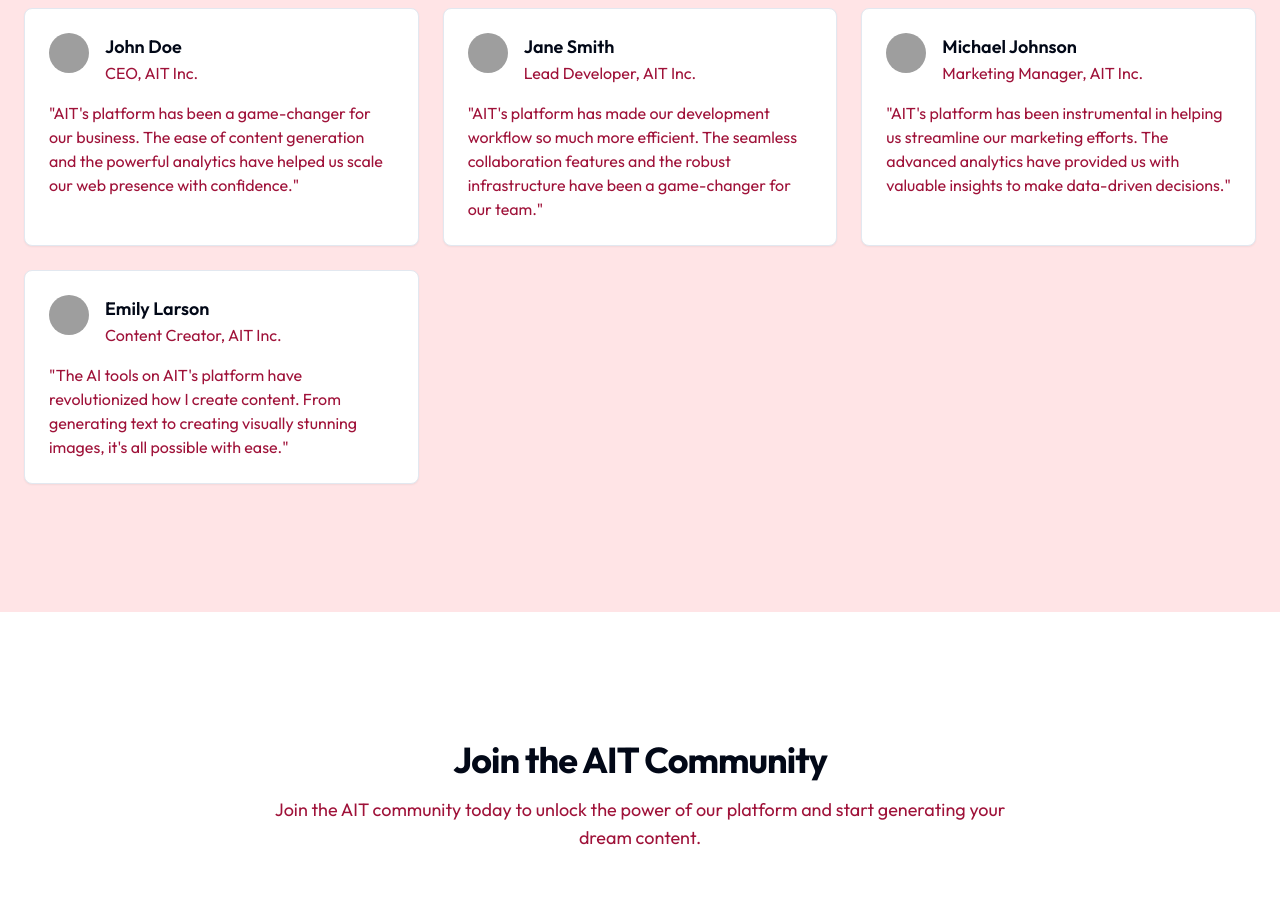
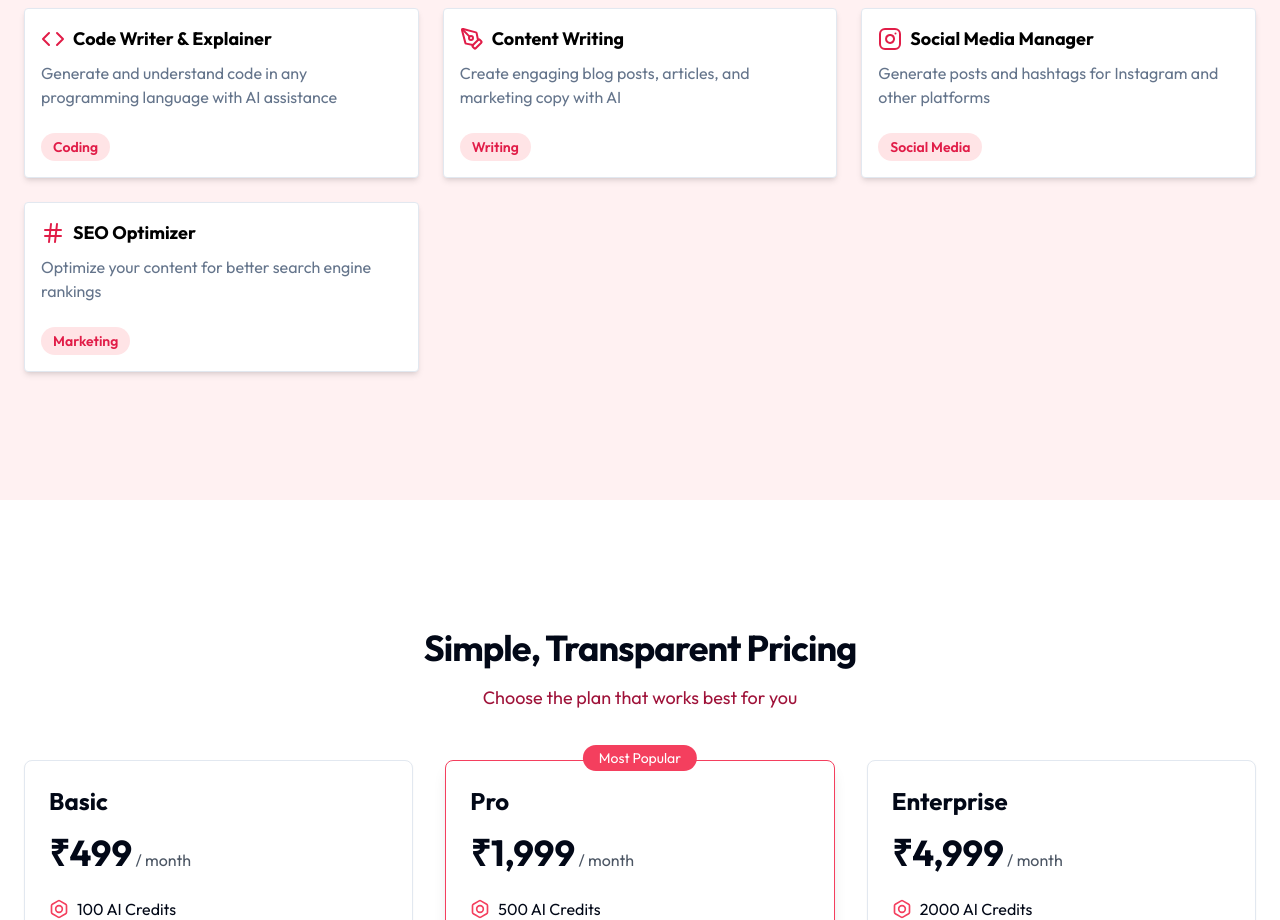
Before and after one commit to nischay-chauhan/ai-content, a Next.js app: page / in a window 1280 px wide. Shown: the part 1880-2800 px from the top of the page. Built offline with nearby package versions, Linux system fonts and the light colour scheme; grey boxes are pictures that could not be loaded.

Commit message:
razorpay check and db check

```diff
--- a/app/api/credits/route.ts
+++ b/app/api/credits/route.ts
@@ -17,7 +17,6 @@ export async function GET(req: Request) {
     });
 
     if (!credits) {
-      // Create initial credits for new user
       await db.insert(userCredits).values({
         userId,
         credits: 3,
--- a/app/api/razorpay/verify/route.ts
+++ b/app/api/razorpay/verify/route.ts
@@ -25,9 +25,8 @@ export async function POST(req: Request) {
       return NextResponse.json({ error: 'Invalid signature' }, { status: 400 });
     }
 
-    try {
-      // First update credits
-      const userCredit = await db.query.userCredits.findFirst({
+      try {
+        const userCredit = await db.query.userCredits.findFirst({
         where: (credits, { eq }) => eq(credits.userId, userId)
       });
 
@@ -46,7 +45,6 @@ export async function POST(req: Request) {
         });
       }
 
-      // Then record the transaction
       await db.insert(transactions).values({
         id: uuidv4(),
         userId,
@@ -60,7 +58,6 @@ export async function POST(req: Request) {
       return NextResponse.json({ success: true });
     } catch (dbError) {
       console.error('Database error:', dbError);
-      // If there's a database error, we should notify admin and handle compensation
       return NextResponse.json({ error: 'Failed to process payment' }, { status: 500 });
     }
   } catch (error) {
--- a/app/globals.css
+++ b/app/globals.css
@@ -175,3 +175,7 @@
     }
   }
 }
+
+html {
+  scroll-behavior: smooth;
+}
--- a/app/page.tsx
+++ b/app/page.tsx
@@ -1,7 +1,7 @@
 import { Avatar, AvatarFallback, AvatarImage } from "@/components/ui/avatar"
 import { Button } from "@/components/ui/button"
 import { Card } from "@/components/ui/card"
-import { BoltIcon, CombineIcon, InfoIcon, MountainIcon, ScalingIcon } from "lucide-react"
+import { BoltIcon, Code, CombineIcon, Hash, InfoIcon, PenTool, Instagram } from "lucide-react"
 import Image from "next/image"
 import Link from "next/link"
 
@@ -9,7 +9,7 @@ export default function Home() {
   return (
     <div className="flex min-h-screen flex-col">
       <main className="flex-1">
-        <section className="bg-gradient-to-r from-rose-500 to-rose-700 py-20 md:py-32 h-screen">
+        <section id="hero" className="bg-gradient-to-r from-rose-500 to-rose-700 py-20 md:py-32 h-screen">
           <div className="container mx-auto px-4 md:px-6 h-full flex items-center">
             <div className="grid grid-cols-1 items-center gap-8 md:grid-cols-2">
               <div className="space-y-6">
@@ -20,9 +20,12 @@ export default function Home() {
                   Our platform empowers you to generate code, images, and text with AI effortlessly. Unleash your creativity and drive innovation.
                 </p>
                 <div className="flex gap-4 mt-8">
-                  <Link href="/dashboard/" className="btn btn-primary">
-                  <Button variant="secondary">Get Started</Button></Link>
-                  <Button variant="outline">Learn More</Button>
+                  <Link href="/dashboard">
+                    <Button variant="secondary">Get Started</Button>
+                  </Link>
+                  <Link href="#features">
+                    <Button variant="outline">Learn More</Button>
+                  </Link>
                 </div>
               </div>
               <div className="relative">
@@ -34,7 +37,7 @@ export default function Home() {
             </div>
           </div>
         </section>
-        <section className="py-20 md:py-32">
+        <section id="features" className="py-20 md:py-32">
           <div className="container mx-auto px-4 md:px-6">
             <div className="grid grid-cols-1 items-center gap-8 md:grid-cols-2">
               <div>
@@ -61,7 +64,7 @@ export default function Home() {
                     </p>
                   </div>
                   <div className="rounded-lg bg-rose-100 p-4 shadow-sm hover:bg-rose-200 transition duration-300">
-                    <ScalingIcon className="h-8 w-8 text-rose-700" />
+                    <Code className="h-8 w-8 text-rose-700" />
                     <h3 className="mt-2 text-lg font-semibold">AI Text Generation</h3>
                     <p className="text-rose-800">
                       Generate text content with AI-powered writing assistants.
@@ -79,7 +82,139 @@ export default function Home() {
             </div>
           </div>
         </section>
-        <section className="bg-rose-100 py-20 md:py-32">
+        <section id="products" className="bg-rose-50 py-20 md:py-32">
+          <div className="container mx-auto px-4 md:px-6">
+            <div className="text-center mb-12">
+              <h2 className="text-3xl font-bold tracking-tight md:text-4xl">Our Products</h2>
+              <p className="mt-4 text-rose-800 md:text-lg">
+                Explore our comprehensive suite of AI-powered tools
+              </p>
+            </div>
+            <div className="grid grid-cols-1 md:grid-cols-2 lg:grid-cols-3 gap-6">
+              {[
+                {
+                  name: "Code Writer & Explainer",
+                  desc: "Generate and understand code in any programming language with AI assistance",
+                  icon: Code,
+                  category: "Coding"
+                },
+                {
+                  name: "Content Writing",
+                  desc: "Create engaging blog posts, articles, and marketing copy with AI",
+                  icon: PenTool,
+                  category: "Writing"
+                },
+                {
+                  name: "Social Media Manager",
+                  desc: "Generate posts and hashtags for Instagram and other platforms",
+                  icon: Instagram,
+                  category: "Social Media"
+                },
+                {
+                  name: "SEO Optimizer",
+                  desc: "Optimize your content for better search engine rankings",
+                  icon: Hash,
+                  category: "Marketing"
+                }
+              ].map((product, index) => (
+                <div key={index} className="p-4 gap-y-2 border shadow-md bg-white flex flex-col rounded cursor-pointer hover:scale-105 transition-all">
+                  <div className="flex items-center">
+                    <product.icon className="w-6 h-6 mr-2 text-rose-600" />
+                    <p className="text-lg font-bold text-black">{product.name}</p>
+                  </div>
+                  <p className="text-muted-foreground">{product.desc}</p>
+                  <div className="mt-4">
+                    <span className="inline-block px-3 py-1 text-sm font-semibold text-rose-600 bg-rose-100 rounded-full">
+                      {product.category}
+                    </span>
+                  </div>
+                </div>
+              ))}
+            </div>
+          </div>
+        </section>
+        <section id="pricing" className="py-20 md:py-32">
+          <div className="container mx-auto px-4 md:px-6">
+            <div className="text-center mb-12">
+              <h2 className="text-3xl font-bold tracking-tight md:text-4xl">Simple, Transparent Pricing</h2>
+              <p className="mt-4 text-rose-800 md:text-lg">
+                Choose the plan that works best for you
+              </p>
+            </div>
+            <div className="grid gap-8 md:grid-cols-3">
+              {[
+                {
+                  name: "Basic",
+                  credits: 100,
+                  price: "₹499",
+                  features: [
+                    "100 AI Credits",
+                    "Basic Support",
+                    "24/7 Customer Service",
+                    "Access to All Templates"
+                  ]
+                },
+                {
+                  name: "Pro",
+                  credits: 500,
+                  price: "₹1,999",
+                  features: [
+                    "500 AI Credits",
+                    "Priority Support",
+                    "Advanced Analytics",
+                    "Custom Templates"
+                  ],
+                  popular: true
+                },
+                {
+                  name: "Enterprise",
+                  credits: 2000,
+                  price: "₹4,999",
+                  features: [
+                    "2000 AI Credits",
+                    "Dedicated Support",
+                    "Custom Solutions",
+                    "API Access"
+                  ]
+                }
+              ].map((plan, index) => (
+                <Card key={index} className={`relative ${plan.popular ? 'border-rose-500 shadow-lg' : ''}`}>
+                  {plan.popular && (
+                    <div className="absolute -top-4 left-1/2 transform -translate-x-1/2">
+                      <span className="bg-rose-500 text-white px-4 py-1 rounded-full text-sm">
+                        Most Popular
+                      </span>
+                    </div>
+                  )}
+                  <div className="p-6">
+                    <h3 className="text-2xl font-bold">{plan.name}</h3>
+                    <div className="mt-4">
+                      <span className="text-4xl font-bold">{plan.price}</span>
+                      <span className="text-gray-600"> / month</span>
+                    </div>
+                    <ul className="mt-6 space-y-4">
+                      {plan.features.map((feature, i) => (
+                        <li key={i} className="flex items-center">
+                          <BoltIcon className="h-5 w-5 text-rose-500 mr-2" />
+                          <span>{feature}</span>
+                        </li>
+                      ))}
+                    </ul>
+                      <Link href="/dashboard">
+                      <Button
+                      className="w-full mt-8"
+                      variant={plan.popular ? "default" : "outline"}
+                    >
+                      Get Started
+                    </Button>
+                    </Link>
+                  </div>
+                </Card>
+              ))}
+            </div>
+          </div>
+        </section>
+        <section id="testimonials" className="bg-rose-100 py-20 md:py-32">
           <div className="container mx-auto px-4 md:px-6">
             <div className="mx-auto max-w-3xl text-center">
               <h2 className="text-3xl font-bold tracking-tight md:text-4xl">What Our Customers Say</h2>
@@ -151,13 +286,25 @@ export default function Home() {
             </div>
           </div>
         </section>
-        <section className="py-20 md:py-32">
+        <section id="contact" className="py-20 md:py-32 bg-gradient-to-r from-rose-50 to-rose-100">
           <div className="container mx-auto px-4 md:px-6">
             <div className="mx-auto max-w-3xl text-center">
               <h2 className="text-3xl font-bold tracking-tight md:text-4xl">Join the AIT Community</h2>
               <p className="mt-4 text-rose-800 md:text-lg">
-                Join the AIT community today to unlock the power of our platform and start generating your dream content.
+                Join thousands of creators and businesses using AIT to power their content creation
               </p>
+              <div className="mt-8 flex justify-center gap-4">
+                <Link href="/dashboard">
+                  <Button variant="default" size="lg">
+                    Get Started Now
+                  </Button>
+                </Link>
+                <Link href="#pricing">
+                  <Button variant="outline" size="lg">
+                    View Pricing
+                  </Button>
+                </Link>
+              </div>
             </div>
           </div>
         </section>
--- a/utils/db.ts
+++ b/utils/db.ts
@@ -1,5 +1,19 @@
 import { drizzle } from 'drizzle-orm/neon-http';
 import * as schema from "./schema"
 import { neon } from '@neondatabase/serverless';
+
 const sql = neon('postgresql://masternischay:eQdzuS4I6rNP@ep-bold-sunset-a18o47nc.ap-southeast-1.aws.neon.tech/ai-content?sslmode=require');
-export const db = drizzle(sql, { schema })
+
+async function testConnection() {
+  try {
+    await sql`SELECT 1`;
+    console.log('✅ Database connected successfully!');
+  } catch (error) {
+    console.error('❌ Database connection failed:', error);
+  }
+}
+
+testConnection();
+
+export const db = drizzle(sql, { schema });
+console.log('🚀 Drizzle instance created');
```
